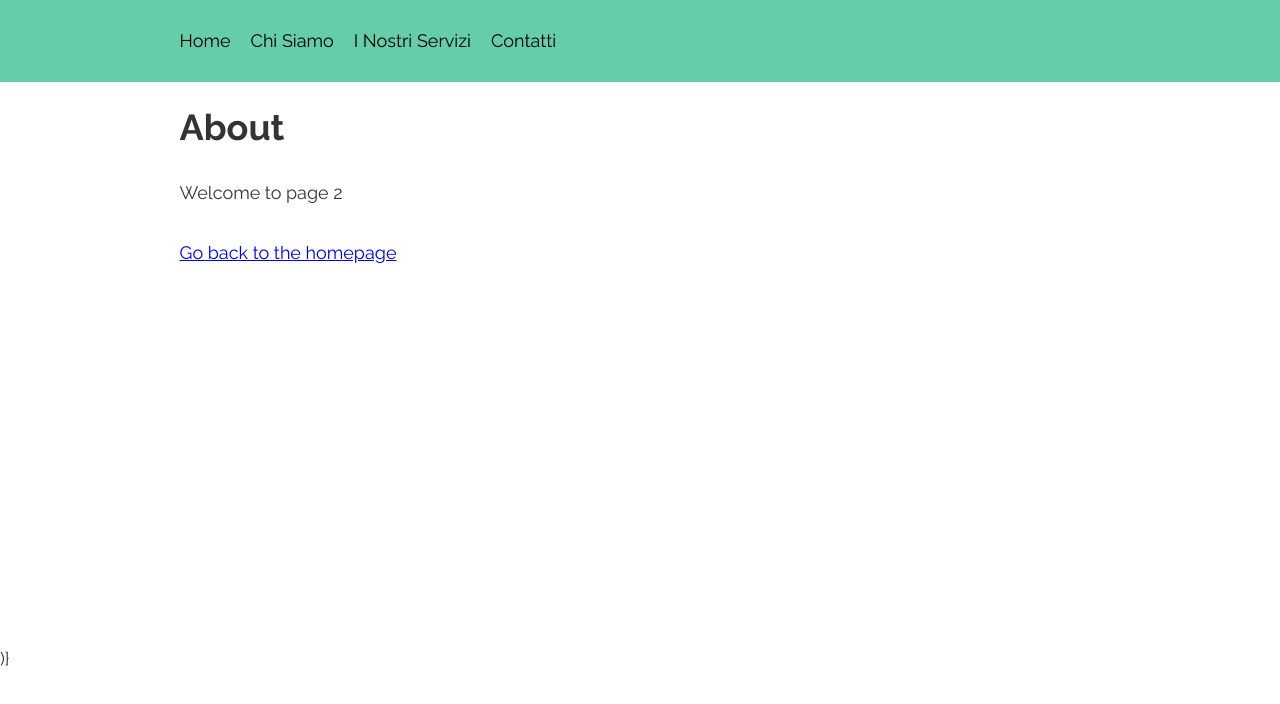
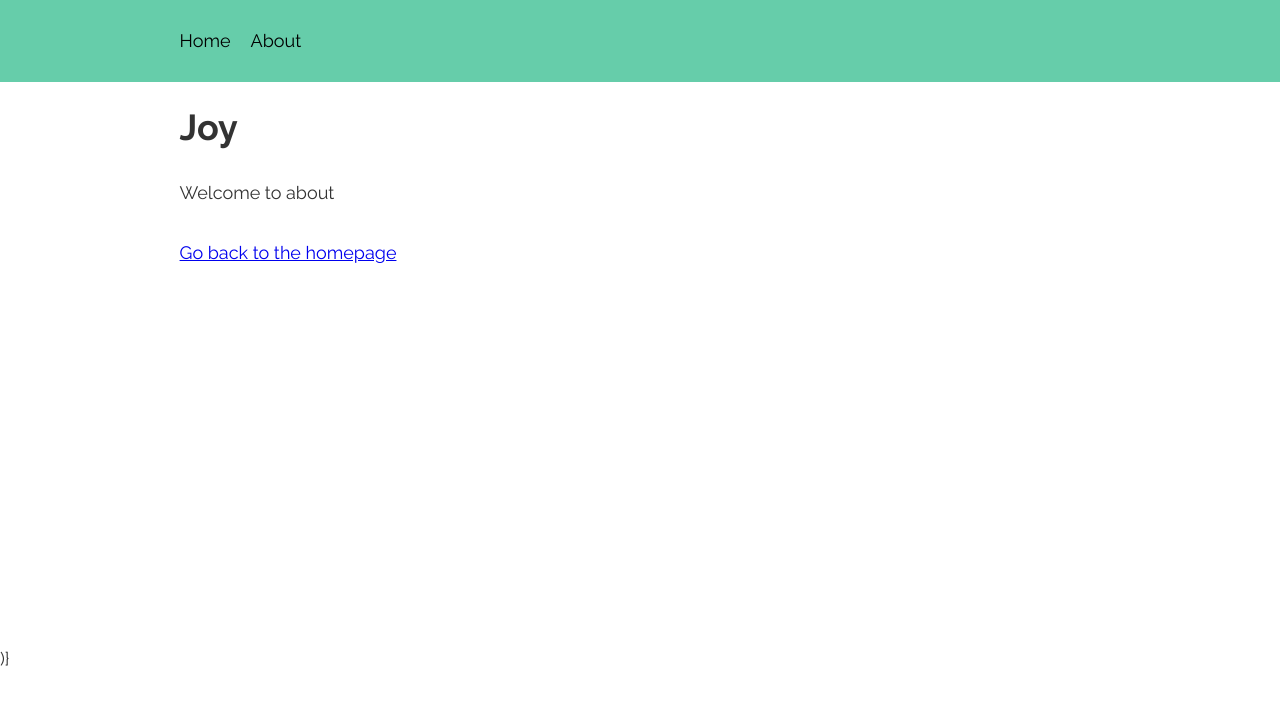
Before and after one commit to KrustyC/joy, a Gatsby site: page /about in a window 1280 px wide. Built offline with nearby package versions, Linux system fonts and the light colour scheme; Gatsby itself is replaced by a stand-in of ours; some packages are replaced by stand-ins of ours.

Commit message:
small fixes

```diff
--- /dev/null
+++ b/content/pages/about.md
@@ -0,0 +1,3 @@
+---
+title: Joy
+---
--- /dev/null
+++ b/content/pages/home.md
@@ -0,0 +1,3 @@
+---
+title: Questa e' la Home
+---
--- /dev/null
+++ b/content/projects/bjorne-beer.md
@@ -0,0 +1,6 @@
+---
+author: Davide
+link: https://www.bjorneitalia.com/
+description: Some description
+image:
+---
--- a/src/components/header.js
+++ b/src/components/header.js
@@ -20,31 +20,11 @@ const StyledLink = styled(Link)`
   text-decoration: none;
 `
 
-const links = [
-  {
-    text: "Home",
-    link: "/",
-  },
-  {
-    text: "Chi Siamo",
-    link: "/about",
-  },
-  {
-    text: "I Nostri Servizi",
-    link: "/i-nostri-servizi",
-  },
-  {
-    text: "Contatti",
-    link: "/contatti",
-  },
-]
-
 const Header = ({ siteTitle }) => (
   <HeaderWrapper>
     <InnerHeader>
-      {links.map(({ text, link }) => (
-        <StyledLink key={text} to={link}>{text}</StyledLink>
-      ))}
+      <StyledLink to="/">Home</StyledLink>
+      <StyledLink to="/about">About</StyledLink>
     </InnerHeader>
   </HeaderWrapper>
 )
--- a/src/pages/about.js
+++ b/src/pages/about.js
@@ -2,27 +2,27 @@ import React from "react"
 import { Link, graphql } from "gatsby"
 import SEO from "../components/seo"
 
-const Partner = () => {
-  // const { title } = data.markdownRemark.frontmatter
+const Partner = ({ data }) => {
+  const { title } = data.markdownRemark.frontmatter
 
   return (
     <>
       <SEO title="About" />
-      <h1>About</h1>
-      <p>Welcome to page 2</p>
+      <h1>{title}</h1>
+      <p>Welcome to about</p>
       <Link to="/">Go back to the homepage</Link>
     </>
   )
 }
 
-// export const pageQuery = graphql`
-//   query GetAbout {
-//     markdownRemark(fileAbsolutePath: { regex: "/about/" }) {
-//       frontmatter {
-//         title
-//       }
-//     }
-//   }
-// `
+export const pageQuery = graphql`
+  query GetAbout {
+    markdownRemark(fileAbsolutePath: { regex: "/about/" }) {
+      frontmatter {
+        title
+      }
+    }
+  }
+`
 
 export default Partner
--- a/static/admin/config.yml
+++ b/static/admin/config.yml
@@ -8,7 +8,7 @@ public_folder: /img
 
 collections:
   - name: "pages"
-    label: "Pagine"
+    label: "Pages"
     editor:
       preview: false
     files:
@@ -20,7 +20,7 @@ collections:
               label: "Title",
               name: "title",
               widget: "string",
-              default: "Chi Siamo",
+              default: "Joy",
             }
 
       - label: "About"
```
Also changed, not shown: src/pages/index.js (+9 -9 lines).
